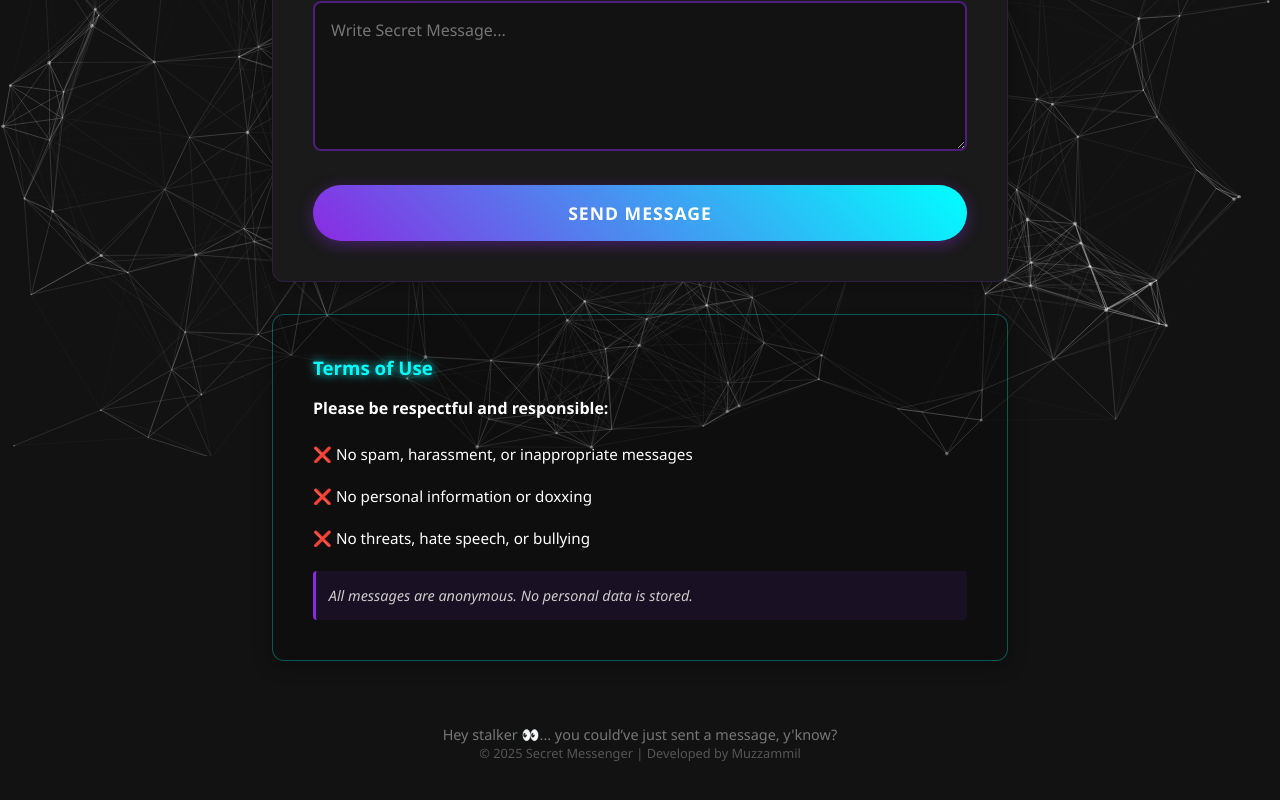
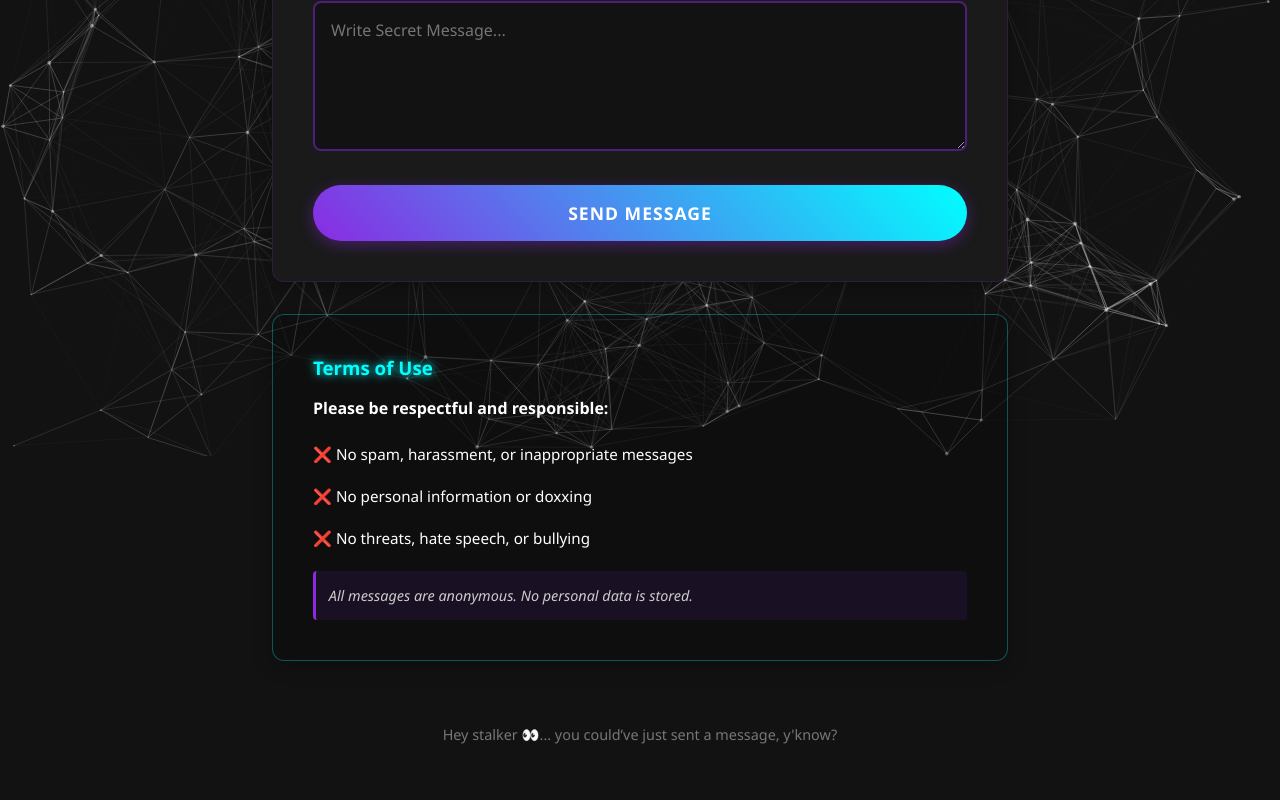
Before and after one commit to Muzzammi11/secret-messenger, a Next.js app: page / in a window 1280 px wide. Shown: the part 344-1144 px from the top of the page. Built offline with nearby package versions, Linux system fonts and the light colour scheme; no server answers.

Commit message:
removed my name in footer,it was not looking good

```diff
--- a/app/page.tsx
+++ b/app/page.tsx
@@ -136,9 +136,7 @@ export default function Home() {
 
 
 
-  <p style={{ fontSize: '0.8rem', color: '#555' }}>
-    © 2025 Secret Messenger | Developed by Muzzammil
-  </p>
+
 
 
       </footer>
```
